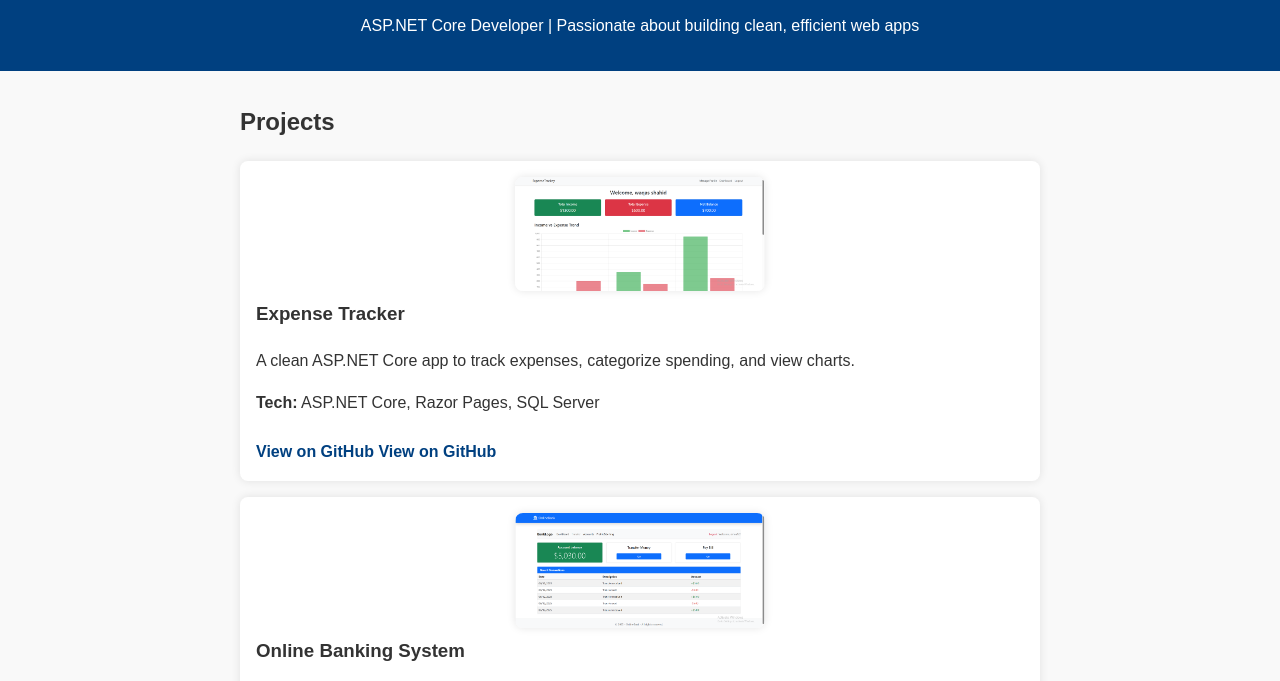
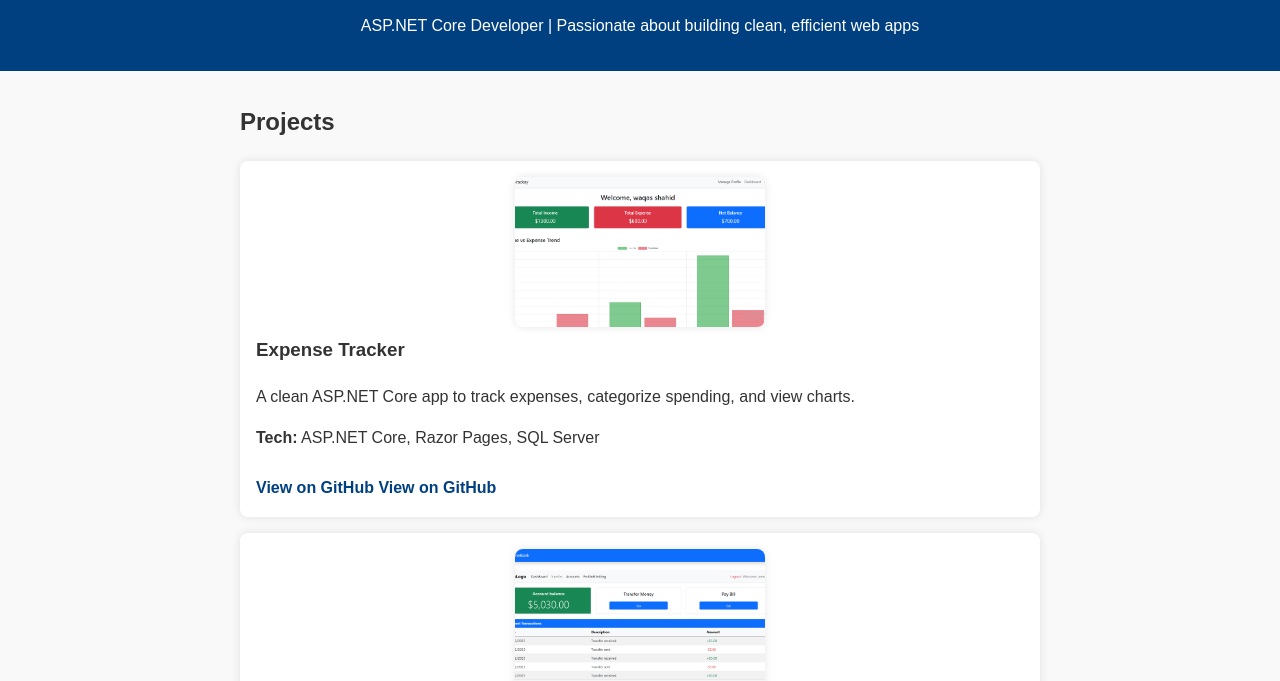
Before and after one commit to AmnaSarwar12/Portfolio, a plain HTML site: page index.html in a window 1280 px wide. Shown: the part 70-751 px from the top of the page. Drawn offline with Linux system fonts and the light colour scheme.

Commit message:
Adjust image for Project ScreenShot

```diff
--- a/style.css
+++ b/style.css
@@ -33,18 +33,16 @@ section#projects {
 }
 .project-card img {
     width: 100%;
-    max-width: 250px; /* tighter max width */
-    height: auto;
+    max-width: 250px;
+    height: 150px; /* Fixed height */
+    object-fit: cover; /* Crop to fit neatly */
     border-radius: 8px;
     margin-bottom: 0.5em;
     box-shadow: 0 0 8px rgba(0,0,0,0.1);
     display: block;
     margin-left: auto;
     margin-right: auto;
-    object-fit: cover;
 }
-
-
 .project-card h3 {
     margin-top: 0;
 }
```
